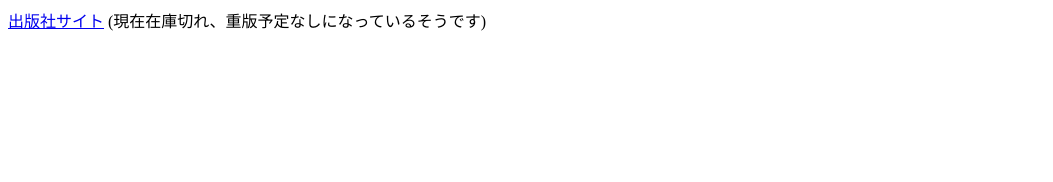
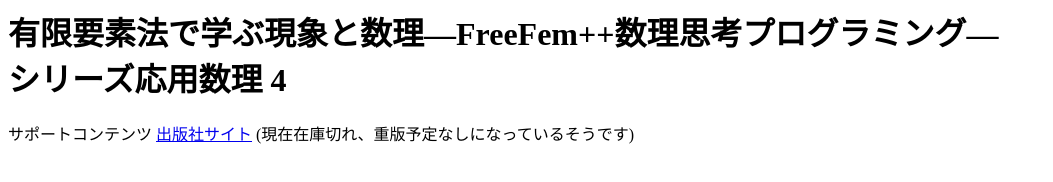
Before and after one commit to ttks01/FreeFEM-book2014, a plain HTML site: page docs/index.html in a window 1280 px wide. Shown: the whole page, without its empty margins (0-1053 px from the left). Drawn offline with Linux system fonts and the light colour scheme.

Commit message:
Update index.html

```diff
--- a/docs/index.html
+++ b/docs/index.html
@@ -1,9 +1,15 @@
 <html>
-<body>
+<head>
 <title>
 有限要素法で学ぶ現象と数理―FreeFem++数理思考プログラミング―
+</title>
+</head>
+<body>
+<h1>
+有限要素法で学ぶ現象と数理―FreeFem++数理思考プログラミング―<br>
 シリーズ応用数理 4
-</title>
+</h1>
+サポートコンテンツ
 <a href="https://www.kyoritsu-pub.co.jp/book/b10005246.html">出版社サイト</a>
   (現在在庫切れ、重版予定なしになっているそうです)
 
```
